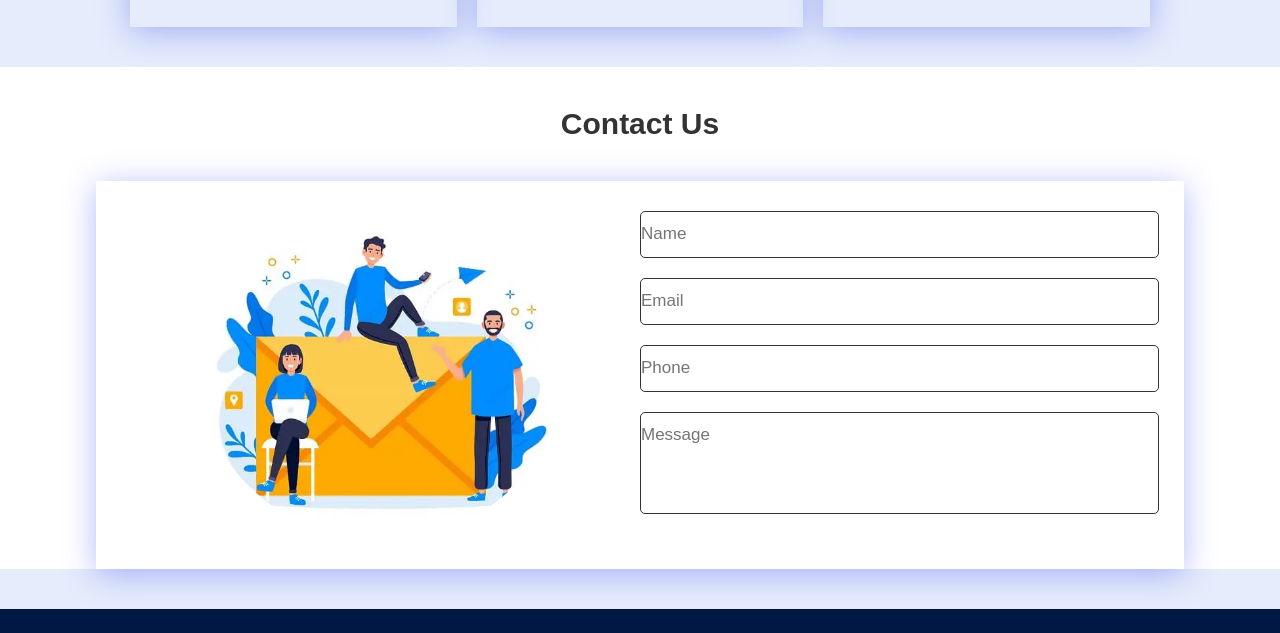
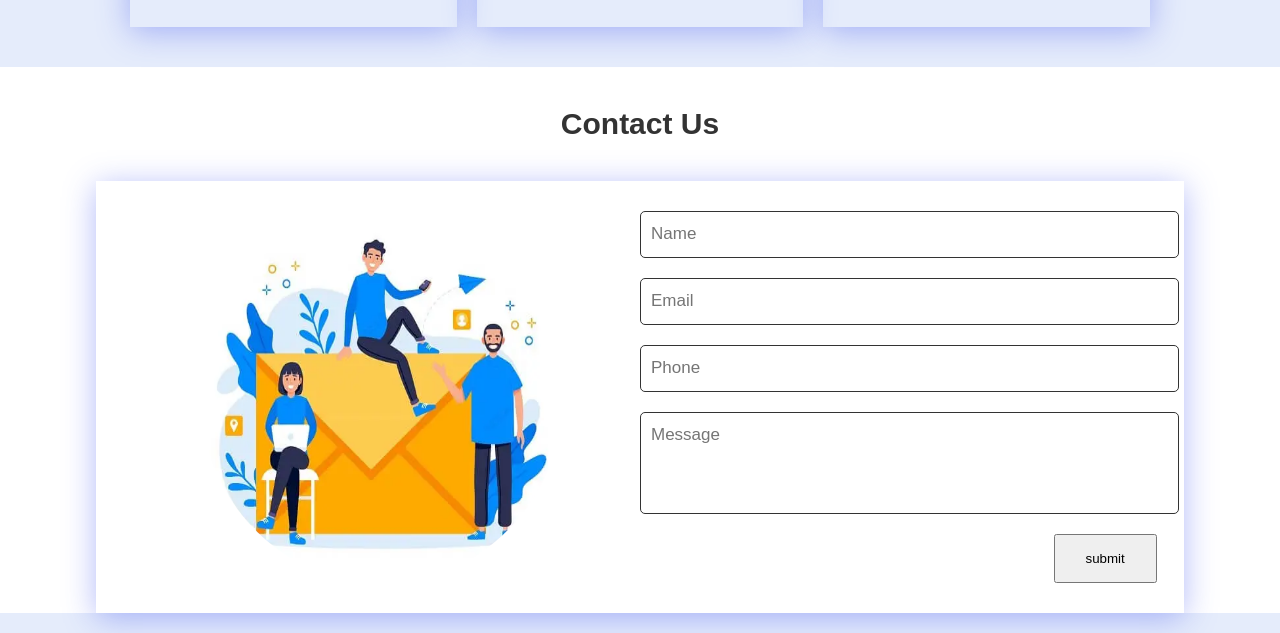
Before and after one commit to Xertifiedloaded/tsf-bank, a plain HTML site: page index.html in a window 1280 px wide. Shown: the part 1098-1731 px from the top of the page. Drawn offline with Linux system fonts and the light colour scheme.

Commit message:
my changes

```diff
--- a/assets/css/style.css
+++ b/assets/css/style.css
@@ -344,7 +344,14 @@ a {
     /* transition: all 5s; */
     animation: chevron 2s ease-in-out;
 }
+.submit-cont{
+    display: flex;
+    justify-content: end;
+}
+.submit-btn{
 
+    padding: 15px 30px;
+}
 @keyframes chevron {
     0% {
         transform: translateX(0);
@@ -412,7 +419,7 @@ a {
     display: block;
     margin-bottom: 20px;
     width: 100%;
-    padding: 15px 0;
+    padding: 15px 10px;
     border-radius: 5px;
     border: 1px solid #333;
     outline: none;
@@ -421,7 +428,6 @@ a {
 .form>.input::placeholder {
     font-size: 17px;
     text-transform: capitalize;
-
 }
 
 .form>.message {
@@ -661,9 +667,9 @@ a {
         height: 100vh;
         width: 100%;
         text-align: center;
-        background-color: red;
+        background-color: var(--btn-color-blue);
         margin-top: 10px;
-        clip-path: circle(100% at 90% -5%);
+        /* clip-path: circle(100% at 90% -5%); */
         transition: all 5s ease-in-out;
         position: fixed;
         z-index: 100;
--- a/index.html
+++ b/index.html
@@ -25,7 +25,7 @@
                                 <li class="nav-list"><a href="">view users</a></li>
                                 <li class="nav-list"><a href="">transfer money</a></li>
                                 <li class="nav-list"><a href="">transaction history</a></li>
-                                <li class="nav-list"><a href=""><button class="btn-nav">contact us</button></a></li>
+                                <li class="nav-list"><a href="#contact"><button class="btn-nav">contact us</button></a></li>
                             </ul>
                         </nav>
                         <nav class="nav mobile">
@@ -124,7 +124,7 @@
         <section>
             <div class="section contact">
                 <div class="container">
-                    <div class="contact-all">
+                    <div class="contact-all" id="contact">
                         <div class="heading2">
                             <h2>contact us</h2>
                         </div>
@@ -138,6 +138,10 @@
                                     <input type="email" class="input" placeholder="email">
                                     <input type="" class="input" placeholder="phone">
                                     <input type="text" class="input message" placeholder="message">
+                                    <div class="submit-cont">
+                                        <button class="submit-btn">submit</button>
+                                    </div>
+
                                 </form>
                             </div>
                         </div>
```
